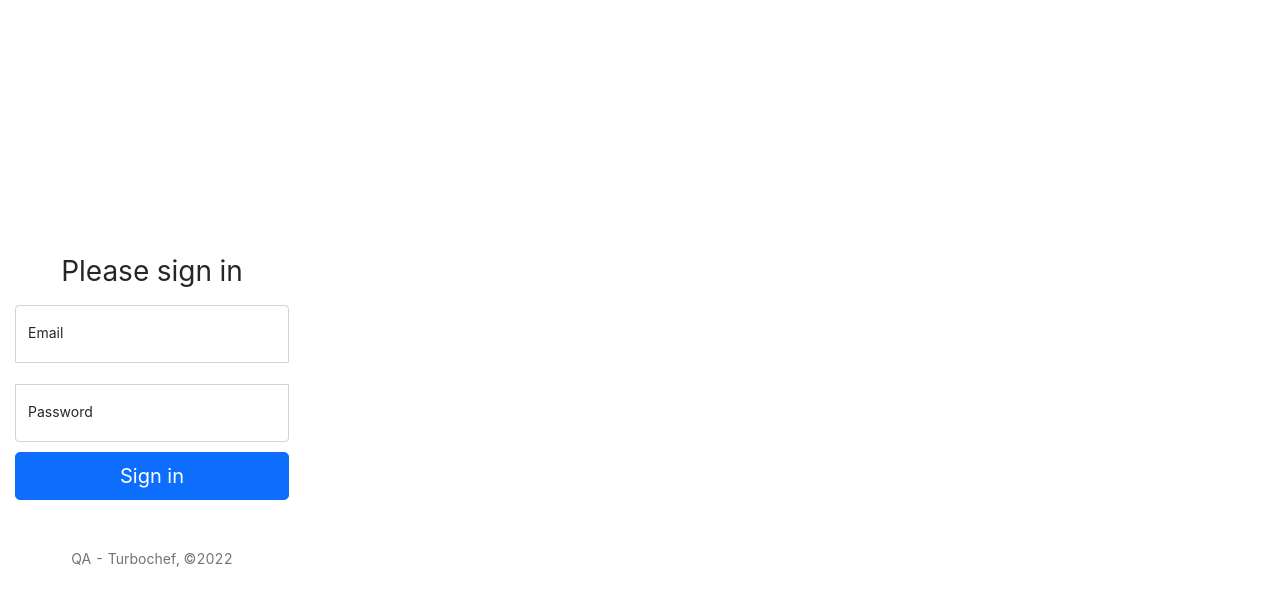
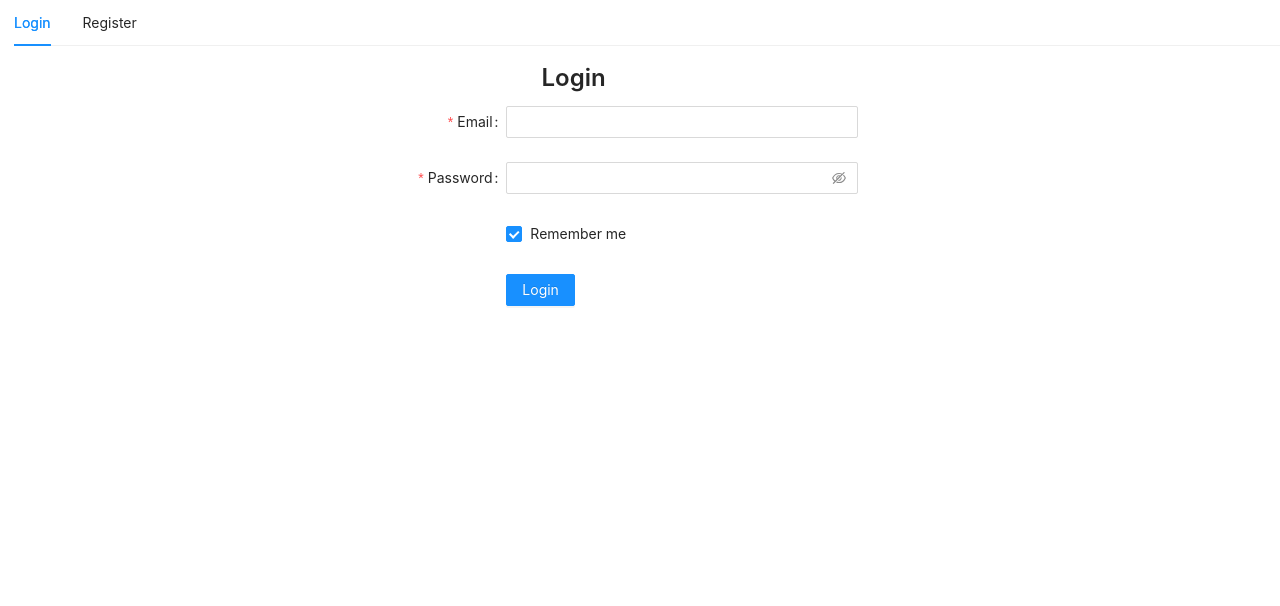
Before and after one commit to joseyon01/qa-report, a React (Vite) app: page /login in a window 1280 px wide. Shown: the top 606 px of the page. Built offline with nearby package versions, Linux system fonts and the light colour scheme.

Commit message:
implementado firebase, registro de usuarios, inicio de sesion y final de sesion

```diff
--- /dev/null
+++ b/Credentials.js
@@ -0,0 +1,14 @@
+import { initializeApp } from "firebase/app";
+
+const firebaseConfig = {
+  apiKey: "AIzaSyDsoONwJ6lk9pjU86ctDW4nXIlDdcPIEsc",
+  authDomain: "qa-report-testing.firebaseapp.com",
+  projectId: "qa-report-testing",
+  storageBucket: "qa-report-testing.appspot.com",
+  messagingSenderId: "701271521705",
+  appId: "1:701271521705:web:e07ca5d4e6e3b8b810acb8",
+};
+
+const QaReportFirebase = initializeApp(firebaseConfig);
+
+export default QaReportFirebase;
--- a/package.json
+++ b/package.json
@@ -8,6 +8,7 @@
   },
   "dependencies": {
     "antd": "^4.18.7",
+    "firebase": "^9.6.7",
     "react": "^17.0.2",
     "react-dom": "^17.0.2",
     "react-icons": "^4.3.1",
--- a/src/App.jsx
+++ b/src/App.jsx
@@ -2,7 +2,7 @@ import React from "react";
 import { BrowserRouter as Router, Routes, Route } from "react-router-dom";
 
 import { Dashboard } from "./components/dashboard/Dashboard";
-import { Login } from "./components/auth/Login";
+import { Login } from "./components/login/Login";
 import { Register } from "./components/register/Register";
 
 export default function App() {
--- a/src/components/layout/Headet.jsx
+++ b/src/components/layout/Headet.jsx
@@ -1,11 +1,36 @@
 import React from "react";
-import { Layout, Typography } from "antd";
-import { Button } from "antd";
+import { useState, useEffect } from "react";
+import { Layout, Typography, Button } from "antd";
+import QaReportFirebase from "../../../Credentials";
+import { getAuth, onAuthStateChanged, signOut } from "firebase/auth";
+import { Link } from "react-router-dom";
+const auth = getAuth(QaReportFirebase);
+import { BrowserRouter as Router, Routes, Route } from "react-router-dom";
+import { FormProvider } from "rc-field-form";
 
 const { Title } = Typography;
 const { Header: ANTDHeader } = Layout;
+const LoginButton = () => {
+  return (
+    <Button>
+      <Link to="/LogIn">Login</Link>
+    </Button>
+  );
+};
+const LogOutButton = () => {
+  return <Button onClick={() => signOut(auth)}>logout</Button>;
+};
 
 export const Header = (props) => {
+  const [globalUser, setGlobalUser] = useState(null);
+
+  onAuthStateChanged(auth, (fireBaseUser) => {
+    if (fireBaseUser) {
+      setGlobalUser(fireBaseUser);
+    } else {
+      setGlobalUser(null);
+    }
+  });
 
   return (
     <ANTDHeader
@@ -18,9 +43,7 @@ export const Header = (props) => {
       <Title style={{ color: "#fff", textAlign: "center", margin: "0px" }}>
         QA-Report
       </Title>
-      <Button style={{ color: "#eee", backgroundColor: "#051721" }}>
-        Log Out
-      </Button>
+      {!globalUser ? <LoginButton /> : <LogOutButton />}
     </ANTDHeader>
   );
 };
--- /dev/null
+++ b/src/components/login/Login.jsx
@@ -0,0 +1,200 @@
+import react, { useState, useEffect } from "react";
+import {
+  Row,
+  Col,
+  Tabs,
+  Form,
+  Input,
+  Button,
+  Checkbox,
+  Typography,
+} from "antd";
+import { useNavigate } from "react-router-dom";
+const { Title } = Typography;
+const { TabPane } = Tabs;
+
+import QaReportFirebase from "../../../Credentials";
+import {
+  getAuth,
+  createUserWithEmailAndPassword,
+  signInWithEmailAndPassword,
+} from "firebase/auth";
+const auth = getAuth(QaReportFirebase);
+
+export const Login = () => {
+  const navigate = useNavigate();
+
+  async function onLogin(values) {
+    const email = values.email;
+    const password = values.password;
+    signInWithEmailAndPassword(auth, email, password);
+
+    navigate(`/`);
+  }
+  const onLoginFailed = (errorInfo) => {
+    alert(errorInfo);
+  };
+
+  async function onRegister(values) {
+    const email = values.email;
+    const password = values.password;
+    const user = values.name;
+
+    const usuario = await createUserWithEmailAndPassword(
+      auth,
+      email,
+      password,
+      user
+    );
+    console.log(usuario);
+    navigate(`/`);
+  }
+  const onRegisterFailed = (errorInfo) => {
+    console.log("Failed:", errorInfo);
+  };
+
+  return (
+    <Tabs defaultActiveKey="1" style={{ paddingLeft: "1em", width: "100%" }}>
+      <TabPane tab="Login" key="1">
+        <Form
+          name="logIn"
+          labelCol={{ span: 8 }}
+          wrapperCol={{ span: 10 }}
+          initialValues={{ remember: true }}
+          onFinish={onLogin}
+          onFinishFailed={onLoginFailed}
+          autoComplete="off"
+        >
+          <Row justify="center">
+            <Col xs={4}>
+              <Title level={3}>Login</Title>
+            </Col>
+          </Row>
+          <Row justify="center">
+            <Col xs={16}>
+              <Form.Item
+                label="Email"
+                name="email"
+                id="logEmail"
+                rules={[
+                  {
+                    type: "email",
+                    required: true,
+                    message: "Please input your email!",
+                  },
+                ]}
+              >
+                <Input />
+              </Form.Item>
+
+              <Form.Item
+                label="Password"
+                name="password"
+                id="logPassword"
+                rules={[
+                  {
+                    required: true,
+                    message: "Please input your password!",
+                  },
+                ]}
+              >
+                <Input.Password />
+              </Form.Item>
+
+              <Form.Item
+                name="remember"
+                valuePropName="checked"
+                wrapperCol={{ offset: 8, span: 16 }}
+              >
+                <Checkbox>Remember me</Checkbox>
+              </Form.Item>
+
+              <Form.Item wrapperCol={{ offset: 8, span: 16 }}>
+                <Button type="primary" htmlType="submit">
+                  Login
+                </Button>
+              </Form.Item>
+            </Col>
+          </Row>
+        </Form>
+      </TabPane>
+      <TabPane tab="Register" key="2">
+        <Form
+          name="register"
+          labelCol={{ span: 8 }}
+          wrapperCol={{ span: 10 }}
+          initialValues={{ remember: true }}
+          onFinish={onRegister}
+          onFinishFailed={onRegisterFailed}
+          autoComplete="off"
+        >
+          <Row justify="center">
+            <Col xs={4}>
+              <Title level={3}>Register</Title>
+            </Col>
+          </Row>
+          <Row justify="center">
+            <Col xs={16}>
+              <Form.Item
+                id="registerEmail"
+                label="Email"
+                name="email"
+                rules={[
+                  {
+                    type: "email",
+                    required: true,
+                    message: "Please input your email!",
+                  },
+                ]}
+              >
+                <Input />
+              </Form.Item>
+
+              <Form.Item
+                id="registerName"
+                label="Name"
+                name="name"
+                rules={[
+                  {
+                    required: true,
+                    message: "Please input your name!",
+                  },
+                ]}
+              >
+                <Input />
+              </Form.Item>
+
+              <Form.Item
+                id="registerPassword"
+                label="Password"
+                name="password"
+                rules={[
+                  {
+                    required: true,
+                    message: "Please input your password!",
+                  },
+                ]}
+              >
+                <Input.Password />
+              </Form.Item>
+
+              <Form.Item
+                name="remember"
+                valuePropName="checked"
+                wrapperCol={{ offset: 8, span: 16 }}
+              >
+                <Checkbox>Remember me</Checkbox>
+              </Form.Item>
+
+              <Form.Item wrapperCol={{ offset: 8, span: 16 }}>
+                <Button type="primary" htmlType="submit">
+                  Register
+                </Button>
+              </Form.Item>
+            </Col>
+          </Row>
+        </Form>
+      </TabPane>
+    </Tabs>
+  );
+};
--- a/src/components/oven1/HotOven.jsx
+++ b/src/components/oven1/HotOven.jsx
@@ -24,6 +24,7 @@ import {
   OVEN_APROVE_OR_NOT,
 } from "../constants/ConstantHotOven";
 import { CloseOutlined, CheckOutlined } from "@ant-design/icons";
+
 const { Text } = Typography;
 
 export const HotOven = (props) => {
--- a/src/components/oven1/OperationalInspection.jsx
+++ b/src/components/oven1/OperationalInspection.jsx
@@ -473,6 +473,7 @@ export const OperationalInspection = (props) => {
                       size="small"
                       style={{ width: 150 }}
                       placeholder="W"
+                      disabled
                       required
                     />
                   </Form.Item>
--- a/src/main.jsx
+++ b/src/main.jsx
@@ -2,8 +2,8 @@ import React from "react";
 import ReactDOM from "react-dom";
 import { render } from "react-dom";
 import App from "./App";
-import 'antd/dist/antd.css';
-import './css/global.css';
+import "antd/dist/antd.css";
+import "./css/global.css";
 
 const rootElement = document.getElementById("root");
 render(<App />, rootElement);
```
Also changed, not shown: src/components/layout/HeaderLayout.jsx (deleted, +0 -11 lines), 1 other file (tests, documents, lock files or other folders).
